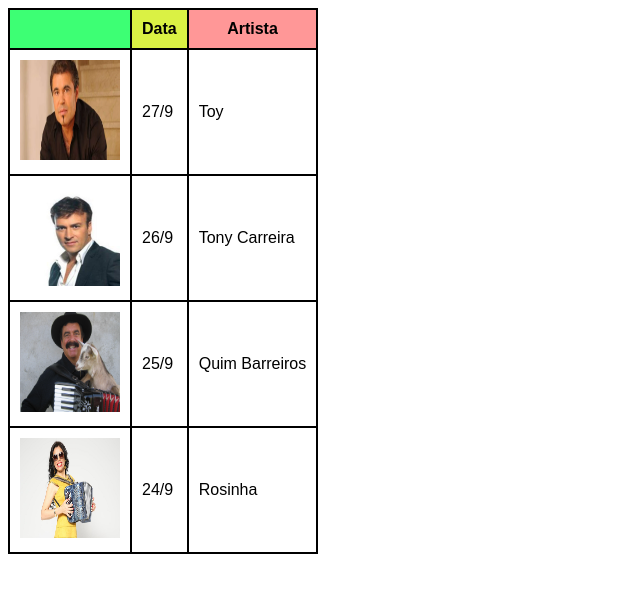
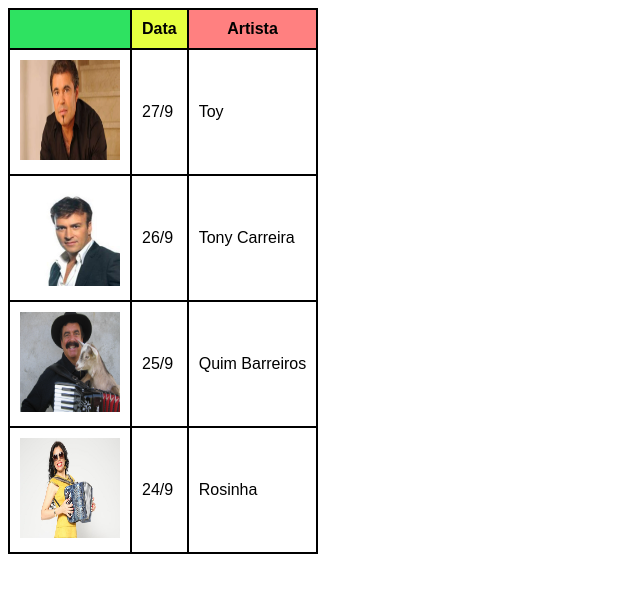
Before and after one commit to rodriguestul/table, a plain HTML site: page index.html in a window 1280 px wide. Shown: the whole page, without its empty margins (0-640 px from the left). Drawn offline with Linux system fonts and the light colour scheme.

Commit message:
change colors

```diff
--- a/index.html
+++ b/index.html
@@ -24,15 +24,15 @@
       }
 
       .th-1 {
-        background-color: #3dff74;
+        background-color: #2ee261;
       }
 
       .th-2 {
-        background-color: #daf144;
+        background-color: #e6ff40;
       }
 
       .th-3 {
-        background-color: #ff9797;
+        background-color: #ff8080;
       }
     </style>
   </head>
```
